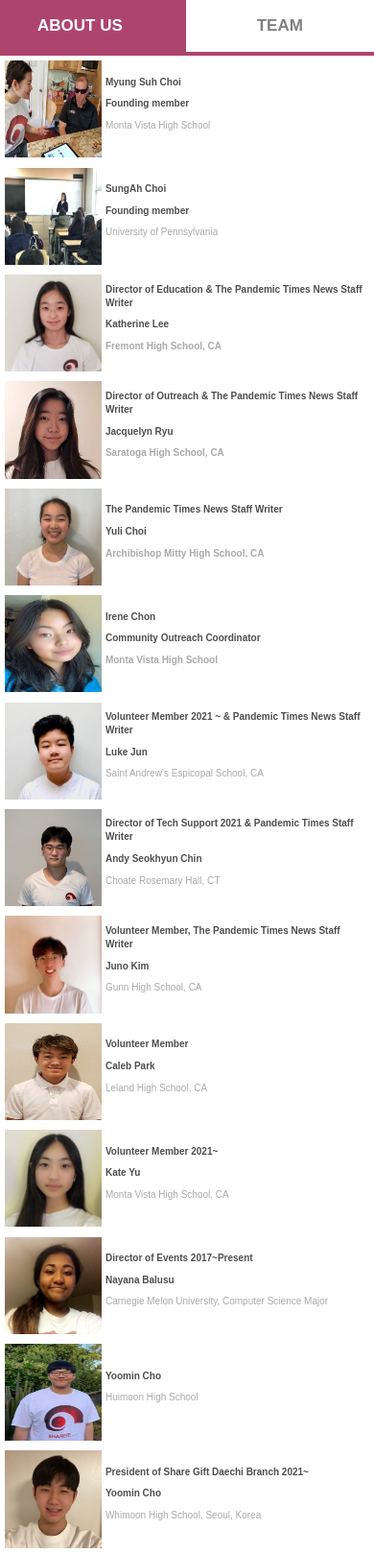
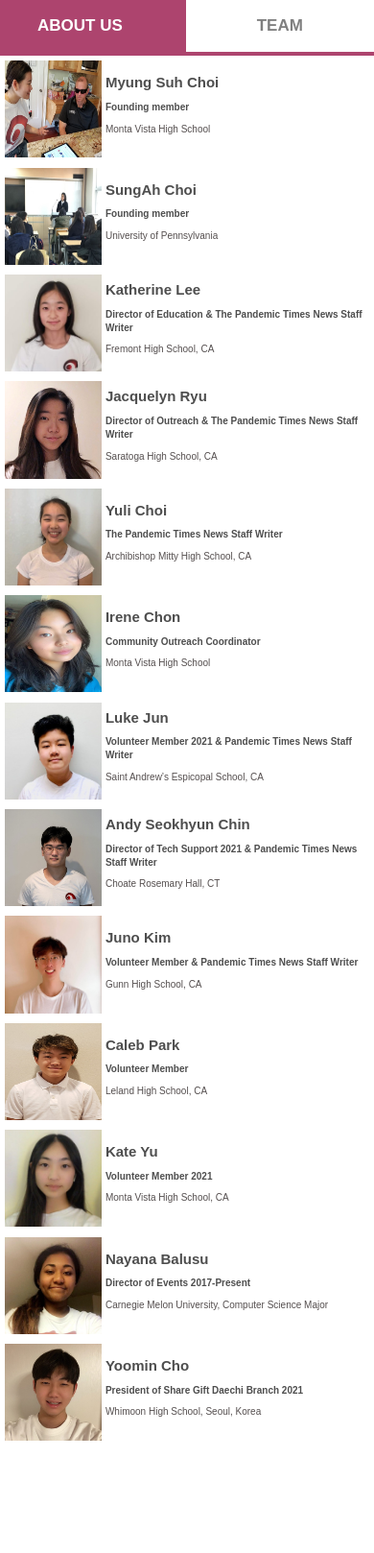
Before and after one commit to yeet1miester/shareGift, a Django app: page /team/ in a window 390 px wide. Shown: the part 60-1678 px from the top of the page at 96% size. After the commit the page ends 1561 px from the top, so only its background shows below. Run offline with Django 3.2, Linux system fonts and the light colour scheme; some libraries are stand-ins or nearby versions; some web fonts are replaced.

Commit message:
#65 - [team] 페이지 정렬 변경 (이름-역할-소속)

```diff
--- a/Webapp/firstProject/shareGift/static/css/main.css
+++ b/Webapp/firstProject/shareGift/static/css/main.css
@@ -247,8 +247,8 @@ br.mo {display: none;}
     section.subheaderTeam table tr.other{width:100%; background-color: #F2F2F2;}
     section.subheaderTeam .pictures{width: 15vh; height: 15vh; margin: 7%;}
     section.subheaderTeam .name1{margin:2%; font-weight: 700; font-size: 25px;}
-    section.subheaderTeam .name1 b{font-weight: 900;}
-    section.subheaderTeam .name2{margin-left: 2%; color:darkgray; font-size: 25px;}
+    section.subheaderTeam .name1 b{font-weight: 900; font-size: 15px;}
+    section.subheaderTeam .name2{margin-left: 2%; color:rgb(85, 79, 79); font-size: 25px;}
 
     /*volunteering*/
     section.visual3 {margin-top: 4vh; padding-bottom: 6.5vh; position: relative; background-color: #AD446E;}
@@ -356,8 +356,8 @@ br.mo {display: none;}
     section.subheaderTeam table tr.other{width:100%; background-color: #F2F2F2;}
     section.subheaderTeam .pictures{width: 15vh; height: 15vh; margin: 7%;}
     section.subheaderTeam .name1{margin-left: 10%; margin-top: 2%; font-weight: 700; font-size: 20px;}
-    section.subheaderTeam .name1 b{font-weight: 900;}
-    section.subheaderTeam .name2{margin-left: 10%; margin-top: 2%; color:darkgray; font-size: 20px;}
+    section.subheaderTeam .name1 b{font-weight: 900; font-size: 15px;}
+    section.subheaderTeam .name2{margin-left: 10%; margin-top: 2%; color:rgb(85, 79, 79); font-size: 20px;}
 
     /*volunteering*/
     section.visual3 {margin-top: 6vh; padding-bottom: 7vh; position: relative; background-color: #AD446E;}
@@ -533,8 +533,8 @@ br.mo {display: none;}
     /* section.subheaderTeam table tr.other{width:100%; background-color: #F2F2F2;} */
     section.subheaderTeam .pictures{width: 12vh; height: 12vh; margin: 5%;}
     section.subheaderTeam .name1{margin-left:3%; margin-top: 3%; font-weight: 700; font-size: 10px;}
-    section.subheaderTeam .name1 b{font-weight: 900;}
-    section.subheaderTeam .name2{margin-left: 3%;margin-top: 3%; color:darkgray; font-size: 10px;}
+    section.subheaderTeam .name1 b{font-weight: 900; font-size: 15px;}
+    section.subheaderTeam .name2{margin-left: 3%;margin-top: 3%; color:rgb(85, 79, 79); font-size: 10px;}
 
     /*volunteering*/
     section.visual3 {margin-top: 7vh; padding-bottom: 7vh; position: relative; background-color: #AD446E;}
--- a/Webapp/firstProject/shareGift/templates/frontend/aboutUs/teammembers.html
+++ b/Webapp/firstProject/shareGift/templates/frontend/aboutUs/teammembers.html
@@ -74,11 +74,11 @@
                     </td>
                     <td>
                         <div class= "name1">
-                            Myung Suh Choi
+                            <b>Myung Suh Choi</b>
                         </div>
                         <div>
                             <div class="name1">
-                                <b>Founding member </b>
+                                Founding member
                             </div>
                             <div class= "name2">
                                 Monta Vista High School
@@ -93,11 +93,11 @@
                     </td>
                     <td>
                         <div class= "name1">
-                        SungAh Choi
+                            <b>SungAh Choi</b>
                         </div>
                         <div>
                             <div class="name1">
-                                <b>Founding member</b>
+                                Founding member
                             </div>
                             <div class= "name2">
                                 University of Pennsylvania
@@ -112,11 +112,11 @@
                     </td>
                     <td>
                         <div class= "name1">
-                            Director of Education & The Pandemic Times News Staff Writer
+                            <b>Katherine Lee</b>
                         </div>
                         <div>
                             <div class="name1">
-                                <b>Katherine Lee</d>
+                                Director of Education & The Pandemic Times News Staff Writer
                             </div>
                             <div class= "name2">
                                 Fremont High School, CA
@@ -131,11 +131,11 @@
                     </td>
                     <td>
                         <div class= "name1">
-                            Director of Outreach & The Pandemic Times News Staff Writer
+                            <b>Jacquelyn Ryu</b>
                         </div>
                         <div>
                             <div class="name1">
-                                <b>Jacquelyn Ryu</d>
+                                Director of Outreach & The Pandemic Times News Staff Writer
                             </div>
                             <div class= "name2">
                                 Saratoga High School, CA
@@ -150,11 +150,11 @@
                     </td>
                     <td>
                         <div class= "name1">
-                            The Pandemic Times News Staff Writer
+                            <b>Yuli Choi</b>
                         </div>
                         <div>
                             <div class="name1">
-                                <b>Yuli Choi</d>
+                                The Pandemic Times News Staff Writer
                             </div>
                             <div class= "name2">
                                 Archibishop Mitty High School, CA
@@ -169,11 +169,11 @@
                     </td>
                     <td>
                         <div class= "name1">
-                            Irene Chon
+                            <b>Irene Chon</b>
                         </div>
                         <div>
                             <div class="name1">
-                                <b>Community Outreach Coordinator</d>
+                                Community Outreach Coordinator
                             </div>
                             <div class= "name2">
                                 Monta Vista High School
@@ -188,11 +188,11 @@
                     </td>
                     <td>
                         <div class= "name1">
-                            Volunteer Member 2021 ~ & Pandemic Times News Staff Writer
+                            <b>Luke Jun</b>
                         </div>
                         <div>
                             <div class="name1">
-                                <b>Luke Jun</b>
+                                Volunteer Member 2021 & Pandemic Times News Staff Writer
                             </div>
                             <div class= "name2">
                                 Saint Andrew’s Espicopal School, CA
@@ -207,11 +207,11 @@
                     </td>
                     <td>
                         <div class= "name1">
-                            Director of Tech Support 2021 & Pandemic Times Staff Writer
+                            <b>Andy Seokhyun Chin</b>
                         </div>
                         <div>
                             <div class="name1">
-                                <b>Andy Seokhyun Chin</b>
+                                Director of Tech Support 2021 & Pandemic Times News Staff Writer
                             </div>
                             <div class= "name2">
                                 Choate Rosemary Hall, CT
@@ -226,11 +226,11 @@
                     </td>
                     <td>
                         <div class= "name1">
-                            Volunteer Member, The Pandemic Times News Staff Writer
+                            <b>Juno Kim</b>
                         </div>
                         <div>
                             <div class="name1">
-                                <b>Juno Kim</b>
+                                Volunteer Member & Pandemic Times News Staff Writer
                             </div>
                             <div class= "name2">
                                 Gunn High School, CA
@@ -245,11 +245,11 @@
                     </td>
                     <td>
                         <div class= "name1">
-                            Volunteer Member
+                            <b>Caleb Park</b>
                         </div>
                         <div>
                             <div class="name1">
-                                <b>Caleb Park</b>
+                                Volunteer Member
                             </div>
                             <div class= "name2">
                                 Leland High School, CA
@@ -264,11 +264,11 @@
                     </td>
                     <td>
                         <div class= "name1">
-                            Volunteer Member 2021~
+                            <b>Kate Yu</b>
                         </div>
                         <div>
                             <div class="name1">
-                                <b>Kate Yu</b>
+                                Volunteer Member 2021
                             </div>
                             <div class= "name2">
                                 Monta Vista High School, CA
@@ -283,11 +283,11 @@
                     </td>
                     <td>
                         <div class= "name1">
-                            Director of Events 2017~Present
+                            <b>Nayana Balusu</b>
                         </div>
                         <div>
                             <div class="name1">
-                                <b>Nayana Balusu</b>
+                                Director of Events 2017-Present
                             </div>
                             <div class= "name2">
                                 Carnegie Melon University, Computer Science Major
@@ -296,13 +296,13 @@
                         </div>
                     </td>
                 </tr>
-                <tr>
+                <!-- <tr>
                     <td>
                         <img src= "{% static 'img/P13.png' %}" class = "pictures">
                     </td>
                     <td>
                         <div class= "name1">
-                            Yoomin Cho
+                            <b>Yoomin Cho</b>
                         </div>
                         <div>
                             <div class="name1">
@@ -314,18 +314,18 @@
                             <br>
                         </div>
                     </td>
-                </tr>
+                </tr> -->
                 <tr>
                     <td>
                         <img src= "{% static 'img/P14.jpg' %}" class = "pictures">
                     </td>
                     <td>
                         <div class= "name1">
-                            President of Share Gift Daechi Branch 2021~
+                            <b>Yoomin Cho</b>
                         </div>
                         <div>
                             <div class="name1">
-                                <b>Yoomin Cho</b>
+                                President of Share Gift Daechi Branch 2021
                             </div>
                             <div class= "name2">
                                 Whimoon High School, Seoul, Korea
```
